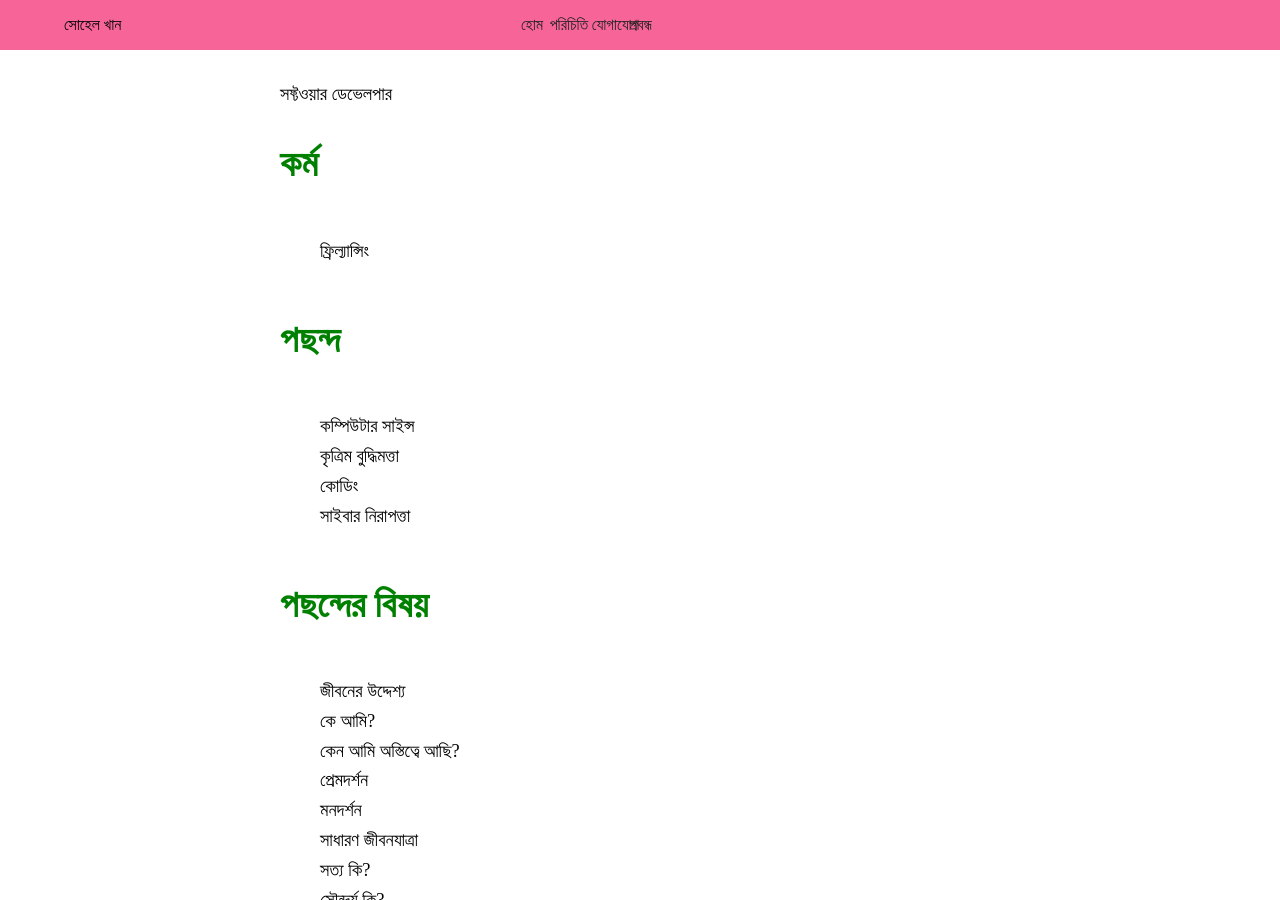
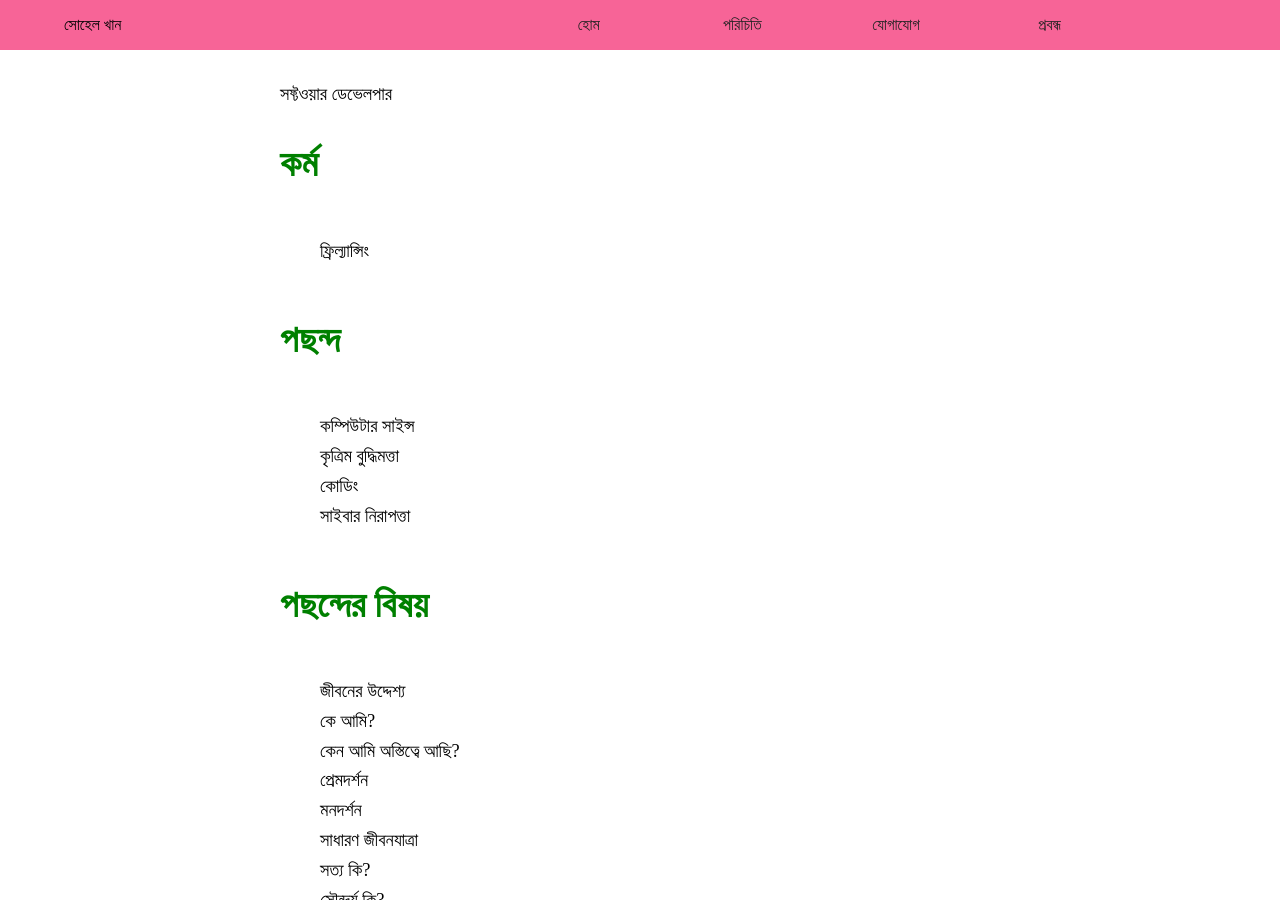
Before and after one commit to sohelkhanz/sohelkhanz.github.io, a Jekyll site: the page built from index.md, in a window 1280 px wide and 900 px high. Built offline with Jekyll 4.4.1, drawn with Linux system fonts in a browser that asks for light colours.

Commit message:
Update default.html

```diff
--- a/_layouts/default.html
+++ b/_layouts/default.html
@@ -20,10 +20,10 @@
             <label for="menuToggle" class="menu-icon"><i class="fas fa-bars"></i></label>
             <ul>
 
-               <li> <a class="soy" href="/">হোম</a></li>
-                <li><a class="soy" href="/প্রবন্ধ/পরিচিতি">পরিচিতি</a></li>
-               <li> <a class="soy" href="/প্রবন্ধ/যোগাযোগ">যোগাযোগ</a></li>
-               <li> <a class="soy" href="/প্রবন্ধ/মার্কডাউন">প্রবন্ধ</a></li>
+                <a  href="/">হোম</a>
+                <a  href="/প্রবন্ধ/পরিচিতি">পরিচিতি</a>
+                <a  href="/প্রবন্ধ/যোগাযোগ">যোগাযোগ</a>
+                <a  href="/প্রবন্ধ/মার্কডাউন">প্রবন্ধ</a>
 
             </ul>
         </nav>
```
